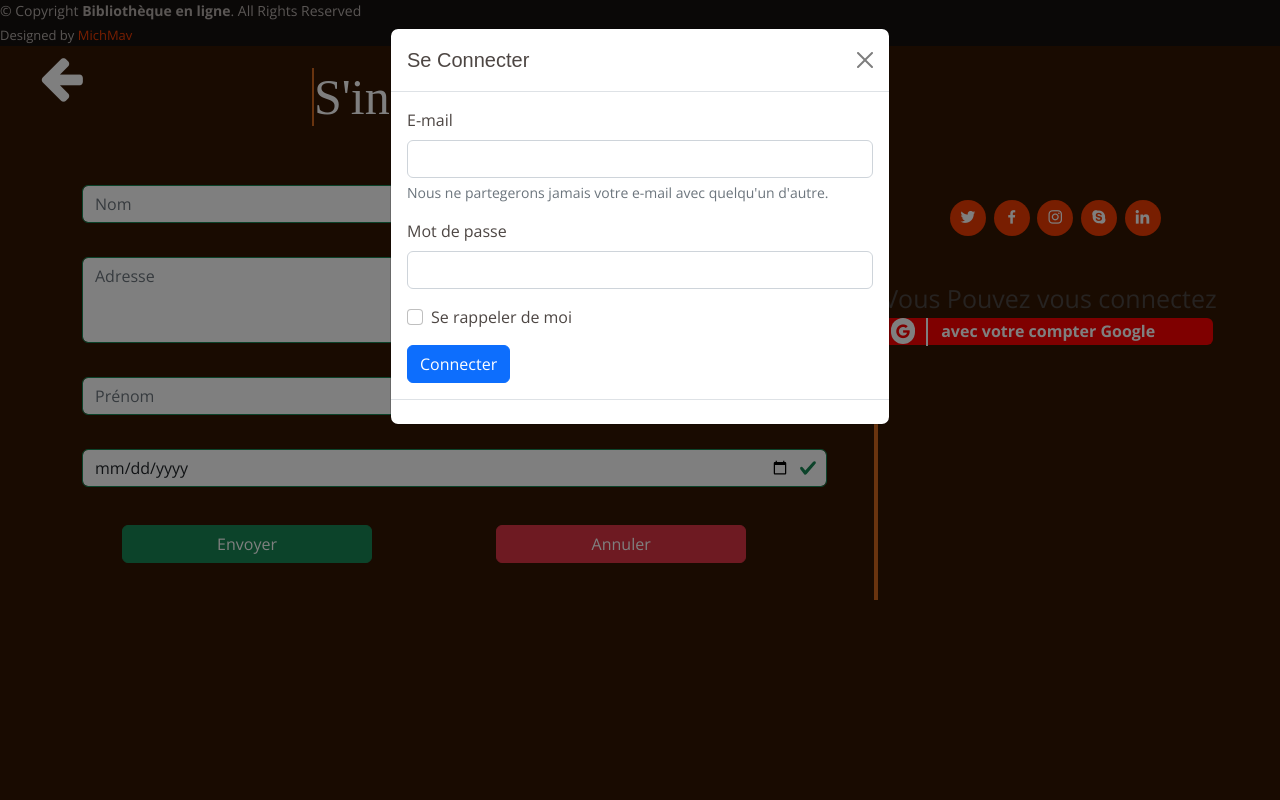
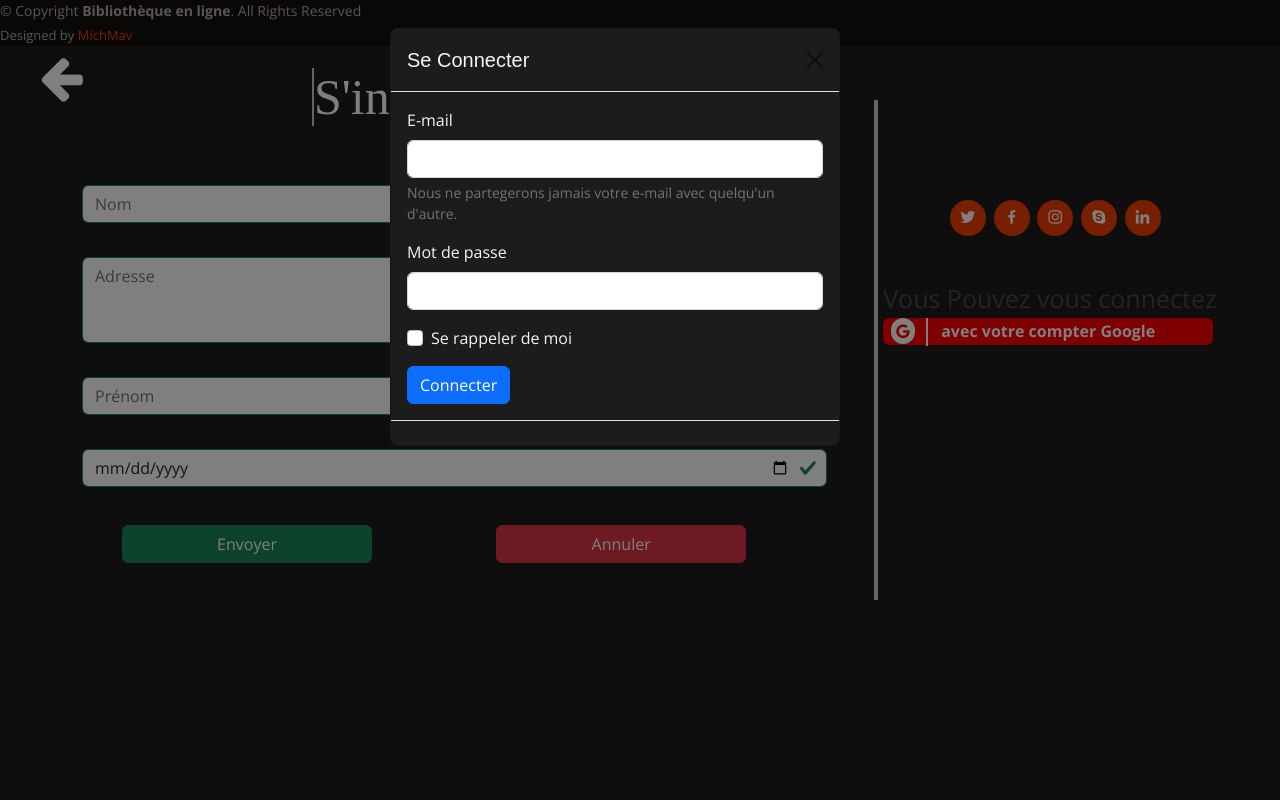
Before and after one commit to hakashimav/Ebooks, a PHP site: page /forms/registre.blade.php in a window 1280 px wide, after a click on "avec votre compter Google". Run offline with PHP 8.4, Linux system fonts and the light colour scheme; some libraries are stand-ins or nearby versions; some web fonts are replaced.

Commit message:
the end fix the form for registre

```diff
--- a/assets/scss/main.css
+++ b/assets/scss/main.css
@@ -1,5 +1,5 @@
 body {
-  background: #331703;
+  background: #1c1c1c;
 }
 
 .container {
@@ -18,12 +18,14 @@ body {
 
 .container .label::before {
   content: '';
-  border: 1px solid chocolate;
+  border: 1px solid whitesmoke;
+  opacity: 0.8;
 }
 
 .container::before {
   content: '';
-  border: 2px solid chocolate;
+  border: 2px solid whitesmoke;
+  opacity: 0.8;
   float: right;
   margin-right: 300px;
   height: 500px;
@@ -69,7 +71,7 @@ body {
   }
   .container .label::before {
     content: '';
-    border: 1px solid chocolate;
+    border: 1px solid whitesmoke;
   }
   .container form .name {
     width: 300px;
@@ -131,7 +133,7 @@ body {
   .other::before {
     position: absolute;
     content: '';
-    border: 1px solid chocolate;
+    border: 1px solid whitesmoke;
     width: 370px;
     left: -30px;
   }
@@ -166,7 +168,8 @@ body {
 }
 
 .header .back-link:hover {
-  color: chocolate;
+  color: whitesmoke;
+  opacity: 0.8;
 }
 
 .header:hover {
@@ -194,7 +197,19 @@ body {
 
 /*
 ===========================================================
-    Customers Registre or connect
+    Customers the other form for Google compte
 ===========================================================
 */
+.modal-content {
+  background: #1c1c1c;
+  width: 450px;
+}
+
+.modal-content h5 {
+  color: whitesmoke;
+}
+
+.modal-content label {
+  color: whitesmoke;
+}
 /*# sourceMappingURL=main.css.map */
--- a/assets/scss/main.scss
+++ b/assets/scss/main.scss
@@ -1,4 +1,4 @@
-$color-bg : rgb(51, 23, 3);
+$color-bg : #1c1c1c;
 $color-text : white;
 $color-label : Black;
 body{
@@ -18,13 +18,15 @@ body{
         // create the line
         &::before {
             content: '';
-            border: 1px solid chocolate;
+            border: 1px solid whitesmoke;
+            opacity: 0.8;
         }
     }
     // create the second line
     &::before {
         content: '';
-        border: 2px solid chocolate;
+        border: 2px solid whitesmoke;
+        opacity: 0.8;
         float: right;
         margin-right: 300px;
         height: 500px;
@@ -67,7 +69,7 @@ body{
             // create the line
             &::before {
                 content: '';
-                border: 1px solid chocolate;
+                border: 1px solid whitesmoke;
             }
         }
         form {
@@ -128,7 +130,7 @@ body{
         &::before {
             position: absolute;
             content :'';
-            border: 1px solid chocolate;
+            border: 1px solid whitesmoke;
             width: 370px;
             left: -30px;
         }
@@ -160,7 +162,8 @@ body{
         color: white;
         overflow: hidden;
         &:hover {
-            color: chocolate;
+            color: whitesmoke;
+            opacity: 0.8;
         }
     }
     &:hover {
@@ -178,6 +181,16 @@ body{
 }
 /*
 ===========================================================
-    Customers Registre or connect
+    Customers the other form for Google compte
 ===========================================================
 */
+.modal-content {
+    background: #1c1c1c;
+    width: 450px;
+    h5 {
+        color: whitesmoke;
+    }
+    label {
+        color: whitesmoke;
+    }
+}
--- a/forms/registre.blade.php
+++ b/forms/registre.blade.php
@@ -32,7 +32,7 @@
         <link href="../assets/css/style.css" rel="stylesheet">
 
         <!-- the style customers -->
-        <link rel="stylesheet" href="../assets/scss/main.css">
+        <link rel="stylesheet" href="../assets/scss/main.Css">
 
         <!-- =======================================================
         * Template Name: Flattern - v4.8.0
@@ -45,7 +45,7 @@
     <body>
         <header>
             <div class="header">
-                <a href="../assets/Views/index.blade.php" class="back-link">
+                <a href="connect.blade.php" class="back-link">
                     <i class="fa fa-arrow-left"></i>
                 </a>
             </div>
@@ -56,13 +56,13 @@
                 <form action="" data-aos="fade-up">
                     <div class="form-group">
                         <label for="">
-                            <input type="text" class="name form-control is-valid" name="" id="inputName" aria-describedby="helpId" placeholder="Nom">
+                            <input type="text" class="name form-control is-valid" name="" id="inputName" aria-describedby="helpId" placeholder="Nom" required="required">
                             <div class="invalid-feedback">
                                 Validation message
                             </div>
                         </label>
                         <label for="">
-                            <input type="text" class="name form-control is-valid" name="" id="inputName" aria-describedby="helpId" placeholder="Post-nom">
+                            <input type="text" class="name form-control is-valid" name="" id="inputName" aria-describedby="helpId" placeholder="Post-nom" required="required">
                             <div class="invalid-feedback">
                                 Validation message
                             </div>
@@ -71,14 +71,14 @@
                     </div>
                     <div class="form-group">
                         <label for=""></label>
-                        <textarea class="adr form-control is-valid" name="" id="inputName" rows="3" aria-describedby="helpId" placeholder="Adresse"></textarea>
+                        <textarea class="adr form-control is-valid" name="" id="inputName" rows="3" aria-describedby="helpId" placeholder="Adresse" required="required"></textarea>
                     </div>
                     <div class="invalid-feedback">
                         Validation message
                     </div><br>
                     <div class="form-group">
                         <label for="">
-                            <input type="text" class="name form-control is-valid" name="" id="inputName" aria-describedby="helpId" placeholder="Prénom">
+                            <input type="text" class="name form-control is-valid" name="" id="inputName" aria-describedby="helpId" placeholder="Prénom" required="required">
                             <div class="invalid-feedback">
                                 Validation message
                             </div>
@@ -92,7 +92,7 @@
                     </div>
                     <div class="form-group">
                         <label for=""></label>
-                        <input type="date" class="date form-control is-valid" name="" id="inputName" aria-describedby="helpId" placeholder="Date de naissance">
+                        <input type="date" class="date form-control is-valid" name="" id="inputName" aria-describedby="helpId" placeholder="Date de naissance" required="required">
                         <div class="invalid-feedback">
                             Validation message
                         </div>
@@ -125,12 +125,12 @@
                         <form>
                             <div class="mb-3">
                               <label for="exampleInputEmail1" class="form-label">E-mail</label>
-                              <input type="email" class="form-control" id="exampleInputEmail1" aria-describedby="emailHelp">
+                              <input type="email" class="form-control" id="exampleInputEmail1" aria-describedby="emailHelp" required="required">
                               <div id="emailHelp" class="form-text">Nous ne partegerons jamais votre e-mail avec quelqu'un d'autre.</div>
                             </div>
                             <div class="mb-3">
                               <label for="exampleInputPassword1" class="form-label">Mot de passe</label>
-                              <input type="password" class="form-control" id="exampleInputPassword1">
+                              <input type="password" class="form-control" id="exampleInputPassword1" required="required">
                             </div>
                             <div class="mb-3 form-check">
                               <input type="checkbox" class="form-check-input" id="exampleCheck1">
```
Also changed, not shown: 1 other file.
